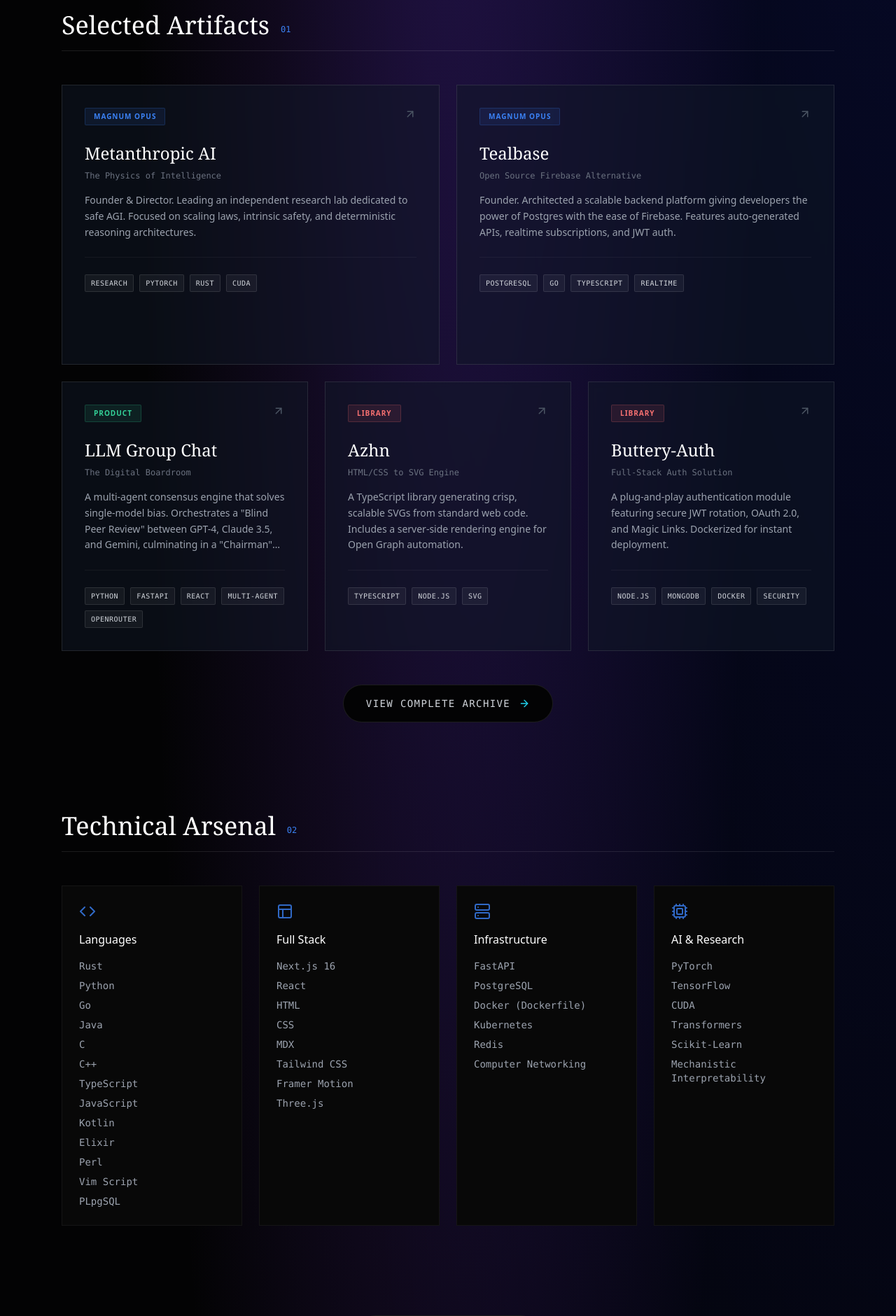
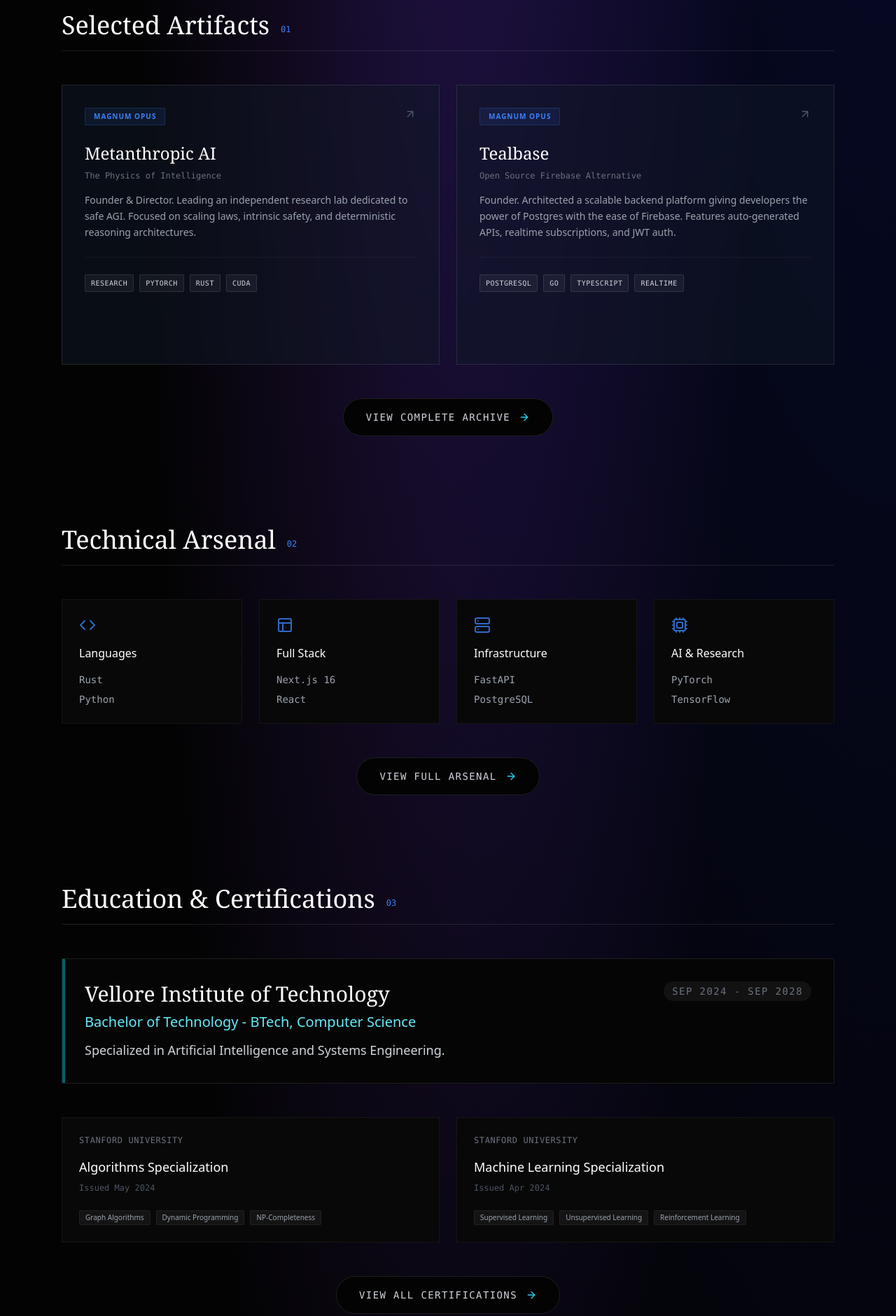
Before and after one commit to ekjotsinghmakhija/website, a Next.js app: page / in a window 1280 px wide. Shown: the part 800-2680 px from the top of the page at 70% size. Built offline with nearby package versions, Linux system fonts and the light colour scheme.

Commit message:
docs(app): updated page.tsx

```diff
--- a/src/app/page.tsx
+++ b/src/app/page.tsx
@@ -1,26 +1,44 @@
+/* FILE: src/app/page.tsx */
 'use client';
 
 import Navbar from '@/components/layout/Navbar';
 import Footer from '@/components/sections/Footer';
 import InteractiveGrid from '@/components/ui/InteractiveGrid';
 import Hero from '@/components/sections/Hero';
-import Stack from '@/components/sections/Stack';
-import Experience from '@/components/sections/Experience';
-import Notebook from '@/components/sections/Notebook';
-import Publications from '@/components/sections/Publications';
 import ProjectCard from '@/components/ui/ProjectCard';
-import Education from '@/components/sections/Education';
-import { PERSONAL_PROJECTS } from '@/lib/personal-projects';
 import SectionHeading from '@/components/ui/SectionHeading';
 import Link from 'next/link';
-import { ArrowRight } from 'lucide-react';
+import { ArrowRight, ArrowUpRight, FileText } from 'lucide-react';
+
+// Data Imports
+import { PERSONAL_PROJECTS } from '@/lib/personal-projects';
+import { STACK } from '@/lib/stack';
+import { EXPERIENCE } from '@/lib/experience';
+import { EDUCATION, CERTIFICATIONS } from '@/lib/education';
+import { PUBLICATIONS } from '@/lib/publications';
+import { BLOG_POSTS } from '@/lib/blog';
 
 export default function PersonalHome() {
-  const mainProject = PERSONAL_PROJECTS.find(p => p.id === 'metanthropic');
-  const tealbase = PERSONAL_PROJECTS.find(p => p.id === 'tealbase');
-  const otherProjects = PERSONAL_PROJECTS.filter(p => p.id !== 'metanthropic' && p.id !== 'tealbase').slice(0, 3);
+  // 1. Filter Selected Artifacts (Magnum Opus, Max 2)
+  const selectedProjects = PERSONAL_PROJECTS.filter(p => p.type === 'magnum-opus').slice(0, 2);
 
-  // FIX: Changed -mt-20 to mt-12 to create the gap
+  // 2. Filter Stack (ALL Categories, will limit items in render)
+  // We want all 4 categories: Languages, Full Stack, Infra, AI
+  const selectedStack = STACK;
+
+  // 3. Filter Experience (Max 2 Roles)
+  const selectedExperience = EXPERIENCE.slice(0, 2);
+
+  // 4. Education & Certifications
+  const selectedEducation = EDUCATION;
+  const selectedCertifications = CERTIFICATIONS.slice(0, 2);
+
+  // 5. Filter Publications (Max 2)
+  const selectedPublications = PUBLICATIONS.slice(0, 2);
+
+  // 6. Filter Notebook (Max 2)
+  const selectedPosts = BLOG_POSTS.slice(0, 2);
+
   const ViewAllButton = ({ href, text }: { href: string, text: string }) => (
     <div className="flex justify-center mt-12 mb-32 relative z-20">
       <Link
@@ -47,13 +65,12 @@
         {/* 1. Selected Artifacts */}
         <section className="mb-8">
            <SectionHeading number="01">Selected Artifacts</SectionHeading>
-           <div className="grid grid-cols-1 md:grid-cols-2 gap-6 auto-rows-[minmax(0,1fr)] mb-6">
-              {mainProject && <div className="min-h-[400px]"><ProjectCard project={mainProject} className="h-full" /></div>}
-              {tealbase && <div className="min-h-[400px]"><ProjectCard project={tealbase} className="h-full" /></div>}
-           </div>
-           <div className="grid grid-cols-1 md:grid-cols-2 lg:grid-cols-3 gap-6 mb-12">
-              {otherProjects.map(project => (
-                 <ProjectCard key={project.id} project={project} className="min-h-[300px]" />
+
+           <div className="grid grid-cols-1 md:grid-cols-2 gap-6 auto-rows-[minmax(0,1fr)] mb-12">
+              {selectedProjects.map((project) => (
+                <div key={project.id} className="min-h-[400px]">
+                  <ProjectCard project={project} className="h-full" />
+                </div>
               ))}
            </div>
 
@@ -61,22 +78,177 @@
         </section>
 
         {/* 2. Technical Arsenal */}
-        <Stack />
-        <ViewAllButton href="/stack" text="View Full Arsenal" />
+        <section className="mb-8">
+          <SectionHeading number="02">Technical Arsenal</SectionHeading>
+          {/* Changed grid to 4 columns since we are showing all categories now */}
+          <div className="grid grid-cols-2 md:grid-cols-4 gap-6">
+            {selectedStack.map((group) => (
+              <div key={group.category} className="p-6 border border-white/5 bg-[#080808] hover:border-[#3B82F6]/30 transition-colors group">
+                <div className="mb-4 text-[#3B82F6] opacity-80 group-hover:opacity-100">
+                  <group.icon size={24} />
+                </div>
+                <h3 className="text-white font-medium mb-4">{group.category}</h3>
+                <ul className="space-y-2">
+                  {/* LIMIT ITEMS TO 2 PER CATEGORY */}
+                  {group.items.slice(0, 2).map((item) => (
+                    <li key={item} className="text-sm text-gray-400 font-mono">
+                      {item}
+                    </li>
+                  ))}
+                </ul>
+              </div>
+            ))}
+          </div>
+          <ViewAllButton href="/stack" text="View Full Arsenal" />
+        </section>
 
         {/* 3. Education & Certifications */}
-        <Education />
-        <ViewAllButton href="/certifications" text="View All Certifications" />
+        <section className="mb-8">
+           <SectionHeading number="03">Education & Certifications</SectionHeading>
+
+           <div className="flex flex-col gap-6 mb-12">
+              {selectedEducation.map((edu, index) => (
+                <div key={index} className="relative p-8 border border-white/10 bg-[#050505] rounded-sm hover:bg-[#0A0A0A] transition-colors group">
+                   <div className="absolute left-0 top-0 bottom-0 w-1 bg-cyan-500 opacity-50 group-hover:opacity-100 transition-opacity" />
+                   <div className="flex flex-col md:flex-row md:items-start justify-between gap-4">
+                      <div>
+                        <h3 className="text-3xl font-serif text-white mb-2">{edu.institution}</h3>
+                        <div className="text-xl text-cyan-300 font-medium mb-3">{edu.degree}</div>
+                        <p className="text-gray-300 max-w-2xl text-lg font-light leading-relaxed">{edu.description}</p>
+                      </div>
+                      <span className="font-mono text-sm text-gray-500 uppercase tracking-widest bg-white/5 px-3 py-1 rounded-full h-fit whitespace-nowrap">
+                        {edu.period}
+                      </span>
+                   </div>
+                </div>
+              ))}
+           </div>
+
+           <div className="grid grid-cols-1 md:grid-cols-2 gap-6">
+              {selectedCertifications.map((cert, index) => (
+                <Link
+                  key={index}
+                  href={cert.link}
+                  target="_blank"
+                  className="group p-6 border border-white/5 bg-[#080808] hover:bg-[#0A0A0A] hover:border-emerald-500/30 transition-all flex flex-col justify-between h-full"
+                >
+                   <div>
+                     <div className="flex justify-between items-start mb-4">
+                        <span className="text-xs font-mono text-gray-500 uppercase tracking-wider">{cert.issuer}</span>
+                        <ArrowUpRight size={16} className="text-emerald-400 opacity-0 group-hover:opacity-100 transition-opacity" />
+                     </div>
+                     <h4 className="text-lg font-medium text-white mb-2 group-hover:text-emerald-400 transition-colors">
+                       {cert.title}
+                     </h4>
+                     <div className="text-xs text-gray-600 font-mono mb-6">Issued {cert.date}</div>
+                   </div>
+                   <div className="flex flex-wrap gap-2 mt-auto">
+                      {cert.skills.slice(0, 3).map(skill => (
+                        <span key={skill} className="px-2 py-0.5 bg-white/5 text-[10px] text-gray-400 rounded-sm border border-white/5 group-hover:border-emerald-500/20 transition-colors">
+                          {skill}
+                        </span>
+                      ))}
+                   </div>
+                </Link>
+              ))}
+           </div>
+
+           <ViewAllButton href="/certifications" text="View All Certifications" />
+        </section>
 
         {/* 4. Experience */}
-        <Experience />
-        <ViewAllButton href="/experience" text="View Full Career" />
+        <section className="mb-8">
+          <SectionHeading number="04">Experience</SectionHeading>
+          <div className="space-y-6">
+            {selectedExperience.map((job) => (
+              <Link
+                key={job.id}
+                href={`/experience/${job.slug}`}
+                className="block group relative p-8 border border-white/10 bg-[#050505] hover:bg-[#0A0A0A] transition-all hover:border-l-4 hover:border-l-[#3B82F6]"
+              >
+                <div className="flex flex-col md:flex-row md:justify-between md:items-start gap-4 mb-4">
+                  <div>
+                    <h3 className="text-2xl text-white font-serif group-hover:text-[#3B82F6] transition-colors">
+                      {job.company}
+                    </h3>
+                    <div className="text-gray-400 font-medium">{job.role}</div>
+                  </div>
+                  <div className="flex items-center gap-3">
+                    <span className="text-xs font-mono text-gray-500 uppercase tracking-widest">{job.period}</span>
+                    <ArrowUpRight size={18} className="text-[#3B82F6] opacity-0 group-hover:opacity-100 -translate-y-2 group-hover:translate-y-0 transition-all" />
+                  </div>
+                </div>
+                <p className="text-gray-400 text-sm max-w-3xl leading-relaxed">
+                  {job.description}
+                </p>
+              </Link>
+            ))}
+          </div>
+          <ViewAllButton href="/experience" text="View Full Career" />
+        </section>
 
-        {/* 5. Publications & Notebook */}
-        <Publications />
-        <ViewAllButton href="/publications" text="View All Publications" />
+        {/* 5. Publications */}
+        <section className="mb-8">
+          <SectionHeading number="05">Publications</SectionHeading>
+          <div className="grid gap-6">
+            {selectedPublications.map((pub, index) => (
+              <Link
+                key={index}
+                href={pub.link}
+                target="_blank"
+                className="group block p-8 border border-white/10 bg-[#050505] hover:bg-[#0A0A0A] transition-colors"
+              >
+                <div className="flex justify-between items-start mb-4">
+                   <div className="flex items-center gap-3 text-[#3B82F6] mb-2">
+                      <FileText size={20} />
+                      <span className="text-xs font-mono uppercase tracking-widest">{pub.conference}</span>
+                   </div>
+                   <ArrowUpRight className="text-gray-600 group-hover:text-white transition-colors" size={18} />
+                </div>
 
-        <Notebook />
+                <h3 className="text-2xl font-serif text-white mb-3 group-hover:text-[#3B82F6] transition-colors">
+                  {pub.title}
+                </h3>
+                <p className="text-gray-400 text-sm leading-relaxed max-w-3xl">
+                  {pub.description}
+                </p>
+              </Link>
+            ))}
+          </div>
+          <ViewAllButton href="/publications" text="View All Publications" />
+        </section>
+
+        {/* 6. Notebook */}
+        <section id="notebook" className="mb-32">
+          <SectionHeading number="06">The Notebook</SectionHeading>
+          <div className="grid md:grid-cols-2 gap-12">
+            <div className="prose prose-invert">
+              <p className="text-lg text-gray-300 leading-relaxed">
+                "The Notebook" is a collection of rough thoughts, research notes, and architectural decisions. It serves as a public log of my attempt to reverse-engineer intelligence.
+              </p>
+              <Link href="/blog" className="text-[#3B82F6] font-bold uppercase tracking-widest text-sm hover:text-white transition-colors mt-6 inline-block">
+                View All Entries →
+              </Link>
+            </div>
+
+            <div className="space-y-6">
+              {selectedPosts.map((post) => (
+                <Link key={post.slug} href={`/blog/${post.slug}`} className="block group">
+                  <div className="flex justify-between items-baseline mb-2">
+                    <h3 className="text-xl text-white font-medium group-hover:text-[#3B82F6] transition-colors">
+                      {post.title}
+                    </h3>
+                    <span className="text-xs font-mono text-gray-600">{post.date}</span>
+                  </div>
+                  <p className="text-sm text-gray-400 line-clamp-2">
+                    {post.excerpt}
+                  </p>
+                </Link>
+              ))}
+            </div>
+          </div>
+        </section>
+
       </main>
 
       <Footer />
```
